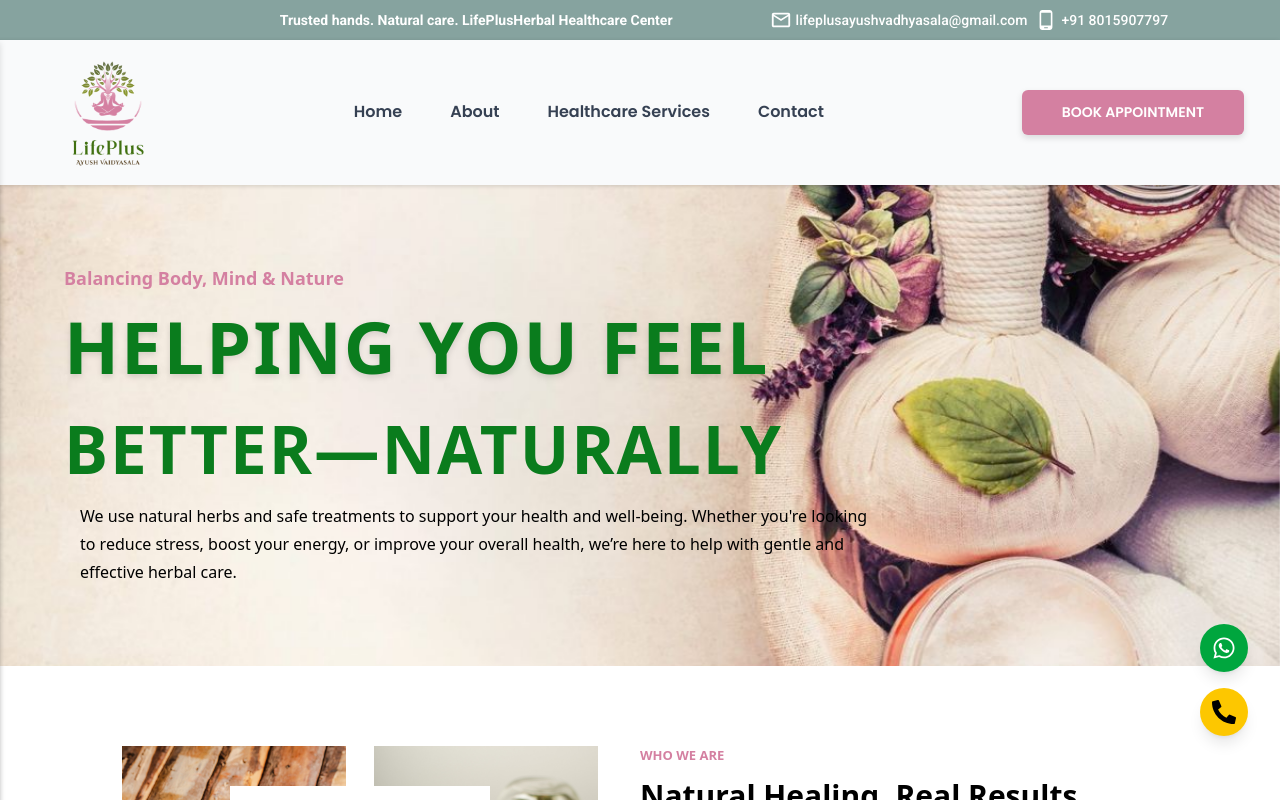
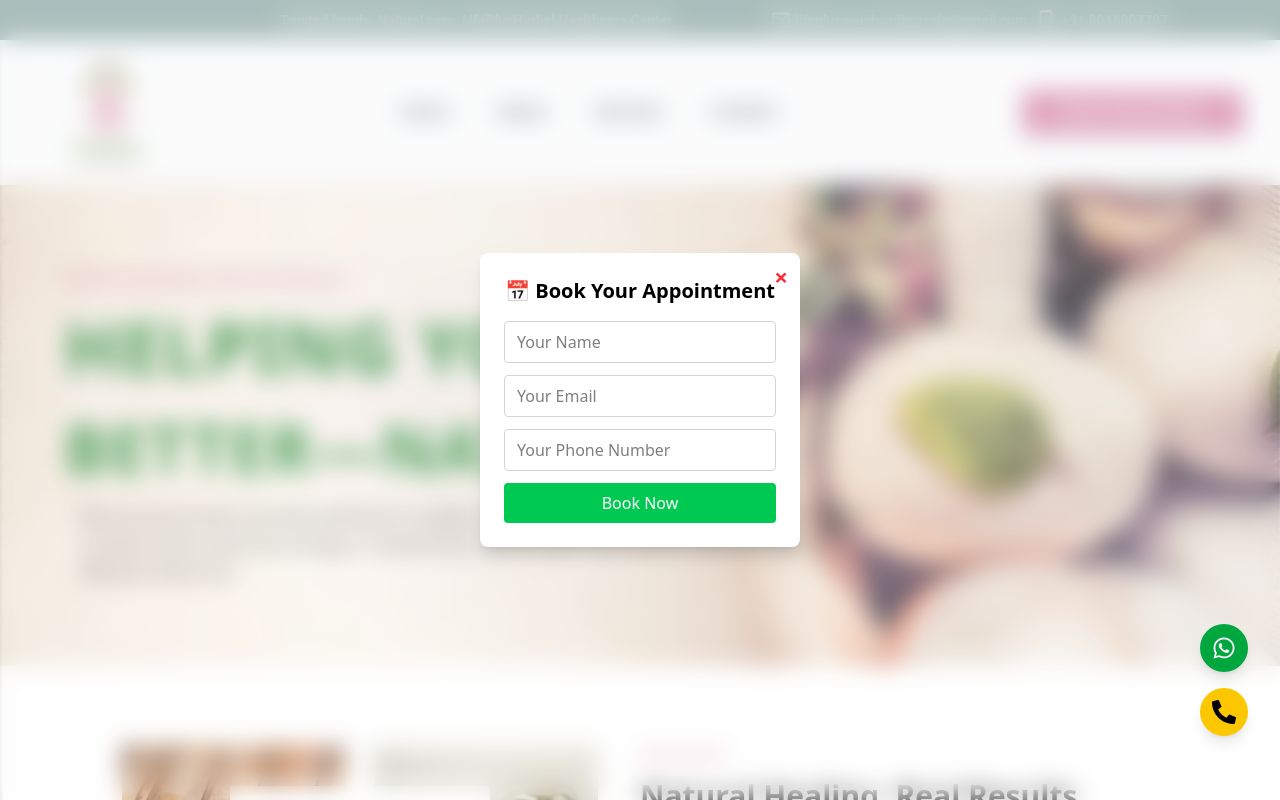
Before and after one commit to Rahulrj777/Life_Plus, a React (Vite) app: page / in a window 1280 px wide. Shown: the top 800 px of the page. Built offline with nearby package versions, Linux system fonts and the light colour scheme.

Commit message:
Resolved merge conflicts

```diff
--- a/src/App.jsx
+++ b/src/App.jsx
@@ -33,7 +33,7 @@ const App = () => {
           <Route path="/" element={<UserLayout />}>
             <Route index element={<Home />} />
             <Route path="/about" element={<About />} />
-            <Route path="/healthcare_services" element={<Service />} />
+            <Route path="/services" element={<Service />} />
             <Route path="/contact" element={<Contact />} />
           </Route>
 
--- a/src/components/Header.jsx
+++ b/src/components/Header.jsx
@@ -101,7 +101,7 @@ const Header = () => {
 
             {/* Desktop Nav */}
             <ul className="hidden md:flex flex-1 justify-center gap-x-8 xl:gap-x-12 font-semibold text-[14px] md:text-[16px]">
-              {['Home', 'About', 'Healthcare Services', 'Contact'].map((item, idx) => (
+              {['Home', 'About', 'Services', 'Contact'].map((item, idx) => (
                 <li key={idx}>
                   <Link
                     to={item === 'Home' ? '/' : `/${item.replace(/\s+/g, '_').toLowerCase()}`}
@@ -148,7 +148,7 @@ const Header = () => {
                 className="h-40"
               />
             </li>
-            {['Home', 'About Us', 'Healthcare Services', 'Contact'].map((item, idx) => (
+            {['Home', 'About Us', 'Services', 'Contact'].map((item, idx) => (
               <li key={idx} className="px-2 py-4">
                 <Link
                   to={item === 'Home' ? '/' : `/${item.replace(/\s+/g, '_').toLowerCase()}`}
--- /dev/null
+++ b/src/pages/AppointmentPopup.jsx
@@ -0,0 +1,138 @@
+import React, { useState, useEffect, useRef } from "react";
+
+export default function AppointmentPopup() {
+  const [show, setShow] = useState(false);
+  const [errors, setErrors] = useState({});
+  const popupRef = useRef(null);
+
+  const [formData, setFormData] = useState({
+    name: "",
+    email: "",
+    phone: ""
+  });
+
+useEffect(() => {
+  const alreadyClosed = sessionStorage.getItem("appointmentPopupClosed");
+  if (!alreadyClosed) {
+    setTimeout(() => {
+      setShow(true);
+    }, 500);
+  }
+}, []);
+
+const handleClose = () => {
+  setShow(false);
+  sessionStorage.setItem("appointmentPopupClosed", "true");
+};
+
+const handleSubmit = (e) => {
+  e.preventDefault();
+  if (validateForm()) {
+    sessionStorage.setItem("appointmentPopupClosed", "true");
+    setShow(false);
+  }
+};
+
+  // Close on outside click
+  useEffect(() => {
+    const handleClickOutside = (e) => {
+      if (popupRef.current && !popupRef.current.contains(e.target)) {
+        handleClose();
+      }
+    };
+    document.addEventListener("mousedown", handleClickOutside);
+    return () => document.removeEventListener("mousedown", handleClickOutside);
+  }, []);
+
+  const validateForm = () => {
+    let newErrors = {};
+
+    if (!/^[A-Za-z ]+$/.test(formData.name)) {
+        newErrors.name = "Name must contain only letters and spaces";
+    }
+
+    if (!/^\d{10}$/.test(formData.phone)) {
+      newErrors.phone = "Phone must be exactly 10 digits";
+    }
+    if (!/^[a-zA-Z0-9._%+-]+@gmail\.com$/.test(formData.email)) {
+      newErrors.email = "Must be a valid Gmail address (example@gmail.com)";
+    }
+
+    setErrors(newErrors);
+    return Object.keys(newErrors).length === 0;
+  };
+
+  if (!show) return null;
+
+  return (
+    <div className="fixed inset-0 bg-white/30 backdrop-blur-md flex items-center justify-center z-50">
+      <div
+        ref={popupRef}
+        className="bg-white p-6 rounded-lg shadow-lg w-80 relative animate-fadeIn"
+      >
+        {/* Close Icon */}
+        <span
+          className="absolute top-2 right-3 text-red-500 text-2xl font-bold cursor-pointer"
+          onClick={handleClose}
+        >
+          &times;
+        </span>
+
+        <h2 className="text-xl font-semibold mb-4 text-center">
+          📅 Book Your Appointment
+        </h2>
+
+        <form onSubmit={handleSubmit} className="space-y-3">
+          <div>
+            <input
+              type="text"
+              placeholder="Your Name"
+              className="w-full border border-gray-300 rounded px-3 py-2 focus:outline-none focus:border-blue-500"
+              value={formData.name}
+              onChange={(e) => setFormData({ ...formData, name: e.target.value })}
+              required
+            />
+            {errors.name && (
+              <p className="text-red-500 text-xs mt-1">{errors.name}</p>
+            )}
+          </div>
+
+          <div>
+            <input
+              type="email"
+              placeholder="Your Email"
+              className="w-full border border-gray-300 rounded px-3 py-2 focus:outline-none focus:border-blue-500"
+              value={formData.email}
+              onChange={(e) => setFormData({ ...formData, email: e.target.value })}
+              required
+            />
+            {errors.email && (
+              <p className="text-red-500 text-xs mt-1">{errors.email}</p>
+            )}
+          </div>
+
+          <div>
+            <input
+              type="tel"
+              placeholder="Your Phone Number"
+              className="w-full border border-gray-300 rounded px-3 py-2 focus:outline-none focus:border-blue-500"
+              value={formData.phone}
+              onChange={(e) => setFormData({ ...formData, phone: e.target.value })}
+              required
+            />
+            {errors.phone && (
+              <p className="text-red-500 text-xs mt-1">{errors.phone}</p>
+            )}
+          </div>
+
+          <button
+            type="submit"
+            className="w-full bg-green-500 text-white py-2 rounded hover:bg-green-600 transition"
+          >
+            Book Now
+          </button>
+        </form>
+      </div>
+    </div>
+  );
+}
--- a/src/pages/Home.jsx
+++ b/src/pages/Home.jsx
@@ -35,6 +35,7 @@ import { GiLindenLeaf } from "react-icons/gi";
 import { PiHeadsetFill } from "react-icons/pi";
 import { FaStar } from "react-icons/fa6";
 import { FaArrowRight } from "react-icons/fa6";
+import AppointmentPopup from './AppointmentPopup';
 
 const Home = () => {
 
@@ -90,6 +91,7 @@ useEffect(() => {
 
     return (
         <>
+            <AppointmentPopup/>
             <div className='overflow-hidden z-20'>
                 <div className='fixed top-0 left-0 right-0 bottom-0 -z-10 '>
                     <img src={patternbackground} className='w-full h-screen object-cover' />
@@ -542,7 +544,7 @@ useEffect(() => {
                         </p>
 
                         {/* Button */}
-                        <Link to="/healthcare_services"
+                        <Link to="/services"
                         className="relative z-10 inline-flex gap-2 items-center bg-[#d480a1] hover:bg-[#0a7c1d] text-white px-10 py-4 cursor-pointer rounded-md text-[12px] md:text-[14px] transition-all duration-300 hover:scale-105"
                         >
                         Discover More <FaArrowRight className="text-[12px] md:text-[18px]" />
```
Lines whose indentation alone changed are shown as unchanged.
